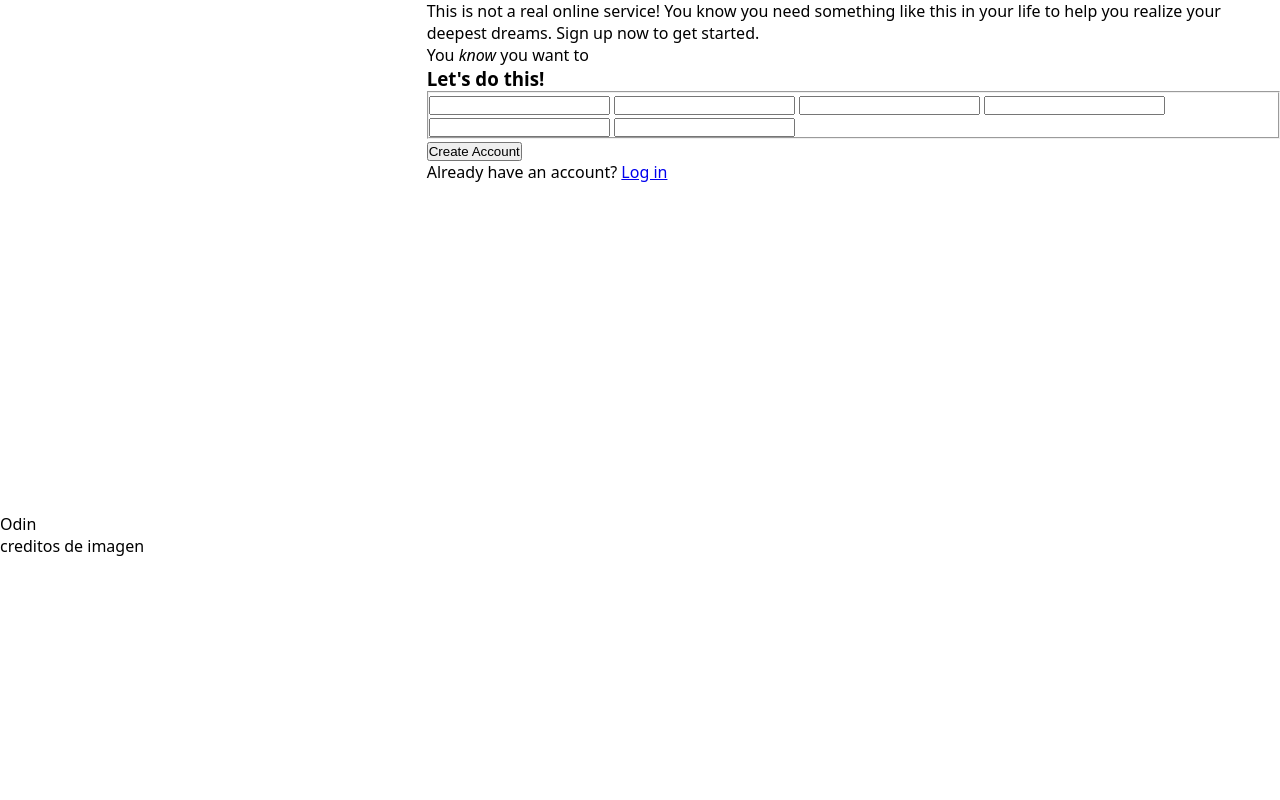
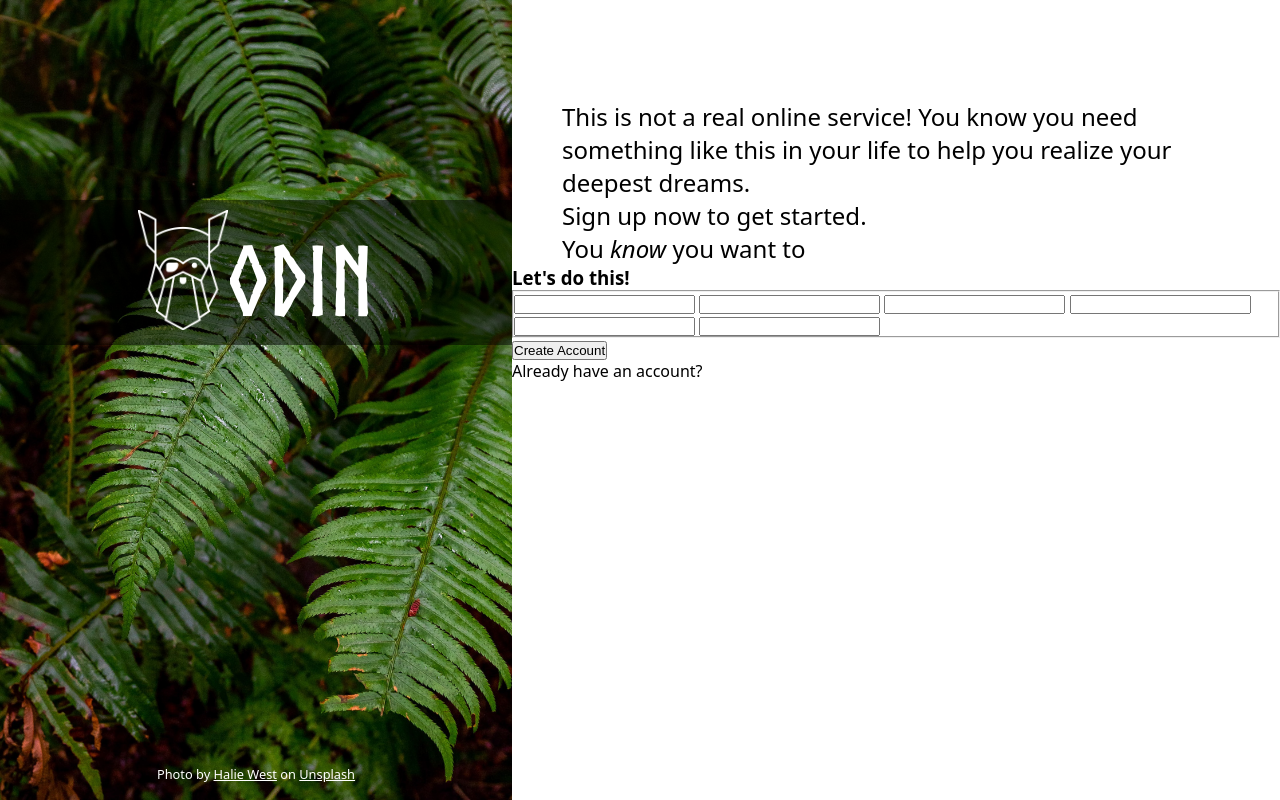
Before and after one commit to joaquinmoralest/sign-up-form, a plain HTML site: page index.html in a window 1280 px wide. Drawn offline with Linux system fonts and the light colour scheme.

Commit message:
Finish layout for the aside

```diff
--- a/index.html
+++ b/index.html
@@ -9,17 +9,20 @@
 <body>
   <aside>
     <div class="logo-container">
-      <img src="/odin-lined.png" alt="logo" class="logo">
-      <p>Odin</p>
+      <div class="logo">
+        <img src="/odin-lined.png" alt="logo">
       </div>
-    <p>creditos de imagen</p>
+      <p class="logo-text">Odin</p>
+    </div>
+    <p class="credits">Photo by <a href="https://unsplash.com/@haliewestphoto?utm_source=unsplash&utm_medium=referral&utm_content=creditCopyText">Halie West</a> on <a href="https://unsplash.com/photos/25xggax4bSA?utm_source=unsplash&utm_medium=referral&utm_content=creditCopyText">Unsplash</a>
+    </p>
   </aside>
   <main>
     <div class="container">
       <div class="intro">
-        <p>This is not a real online service! You know you need something like this in your life to help you realize your deepest dreams.
-          Sign up now to get started.</p>
+        <p>This is not a real online service! You know you need something like this in your life to help you realize your deepest dreams.<br>Sign up now to get started.</p>
         <p>You <em>know</em> you want to</p>
+      </div>
     </div>
     <form action="">
       <h3>Let's do this!</h3>
@@ -40,7 +43,6 @@
       <button type="submit">Create Account</button>
     </form>
     <p>Already have an account? <a href="#">Log in</a></p>
-    </div>
   </main>
 
   <script src="./script.js"></script>
--- a/style.css
+++ b/style.css
@@ -9,17 +9,71 @@ html, body {
   font-family: system-ui, -apple-system, BlinkMacSystemFont, 'Segoe UI', Roboto, Oxygen, Ubuntu, Cantarell, 'Open Sans', 'Helvetica Neue', sans-serif;
 }
 
+a {
+  color: white;
+}
+
 body {
   height: 100vh;
   display: flex;
 }
 
 aside {
-  flex: 1;
+  flex: 2;
+  background-image: url('/halie-west-25xggax4bSA-unsplash.jpg');
+  background-repeat: no-repeat;
+  background-size: cover;
+}
+
+.credits {
+  position: relative;
+  bottom: calc(180px - 100vh);
+  text-align: center;
+  color: white;
+  font-size: .8rem;
+  font-weight: 300;
 }
 
 main {
-  flex: 2;
+  flex: 3;
+  padding: 100px 0;
+}
+
+.container {
+  width: 100%;
+  padding: 0 50px;
+}
+
+.logo-container {
+  background-color: rgba(0, 0, 0, .5);
+  display: flex;
+  justify-content: center;
+  align-items: center;
+  padding: 10px;
+  position: relative;
+  top: 200px;
+}
+
+.logo {
+  width: 90px;
+}
+
+.logo img {
+  width: 100%;
+  object-fit: contain;
+}
+
+.logo-text {
+  display: block;
+  font-family: 'Nurse Bold';
+  font-size: 6rem;
+  color: white;
+  padding-top: 15px;
+}
+
+.intro {
+  font-size: 1.5rem;
+  font-weight: 500;
 }
 
 @font-face {
```
Also changed, not shown: halie-west-25xggax4bSA-unsplash.jpg (added). Lines whose indentation alone changed are shown as unchanged.
